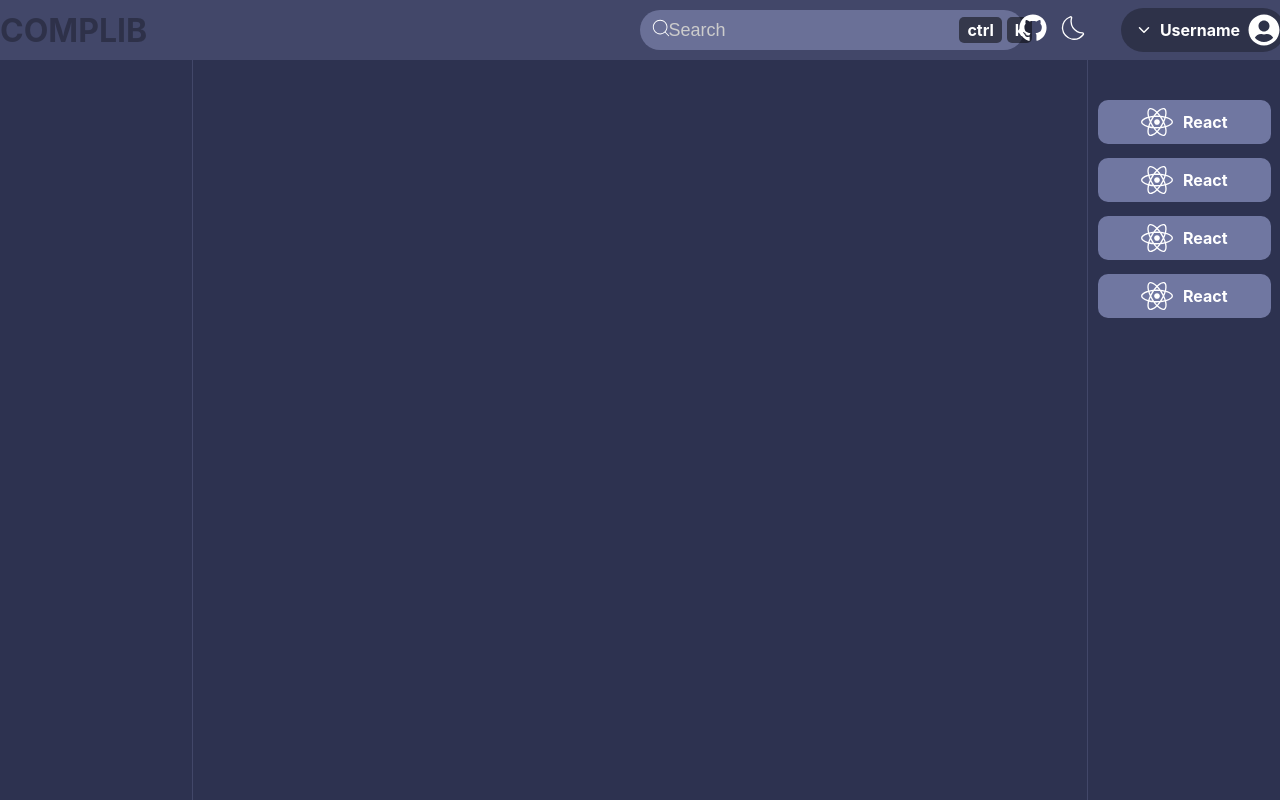
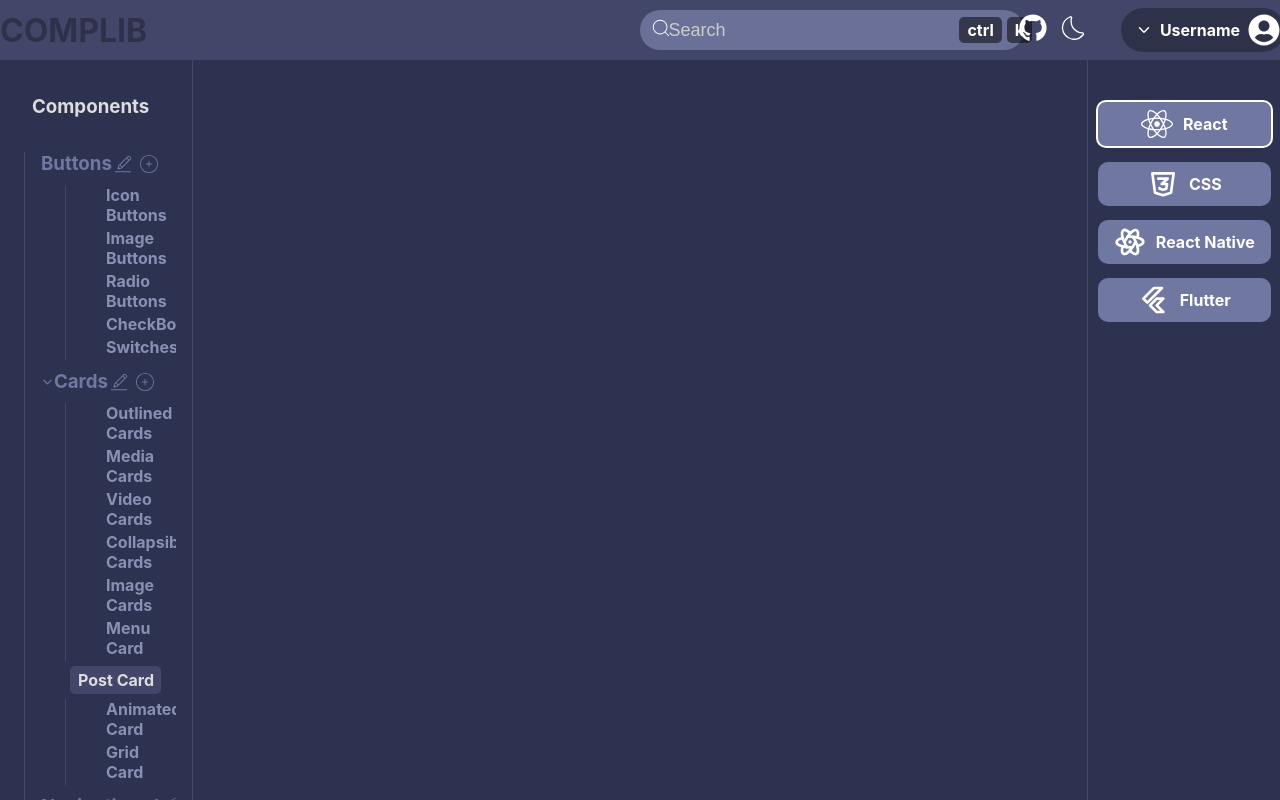
Before and after one commit to Aman-Jangid/Complib, a React (Create React App) app: page / in a window 1280 px wide. Shown: the top 800 px of the page. Built offline with nearby package versions, Linux system fonts and the light colour scheme.

Commit message:
Create & Style Index Component and Add Props to IconButton

```diff
--- a/src/Components/IconButton.tsx
+++ b/src/Components/IconButton.tsx
@@ -1,38 +1,51 @@
+import { FC } from "react";
+
 import styles from "../Styles/Global.module.css";
 
 import * as mdIcons from "react-icons/md";
 import * as piIcons from "react-icons/pi";
 import * as siIcons from "react-icons/si";
-import * as tiIcons from "react-icons/ti";
+import * as tbIcons from "react-icons/tb";
 import * as faIcons from "react-icons/fa";
 
-function IconButton() {
-  const iconName = "FaReact";
-  const iconPack: any = "fa";
-  const w = "150%";
-  const h = "44px";
-  const bgc = "#7077A1";
+interface props {
+  iconName: string;
+  iconPack: string;
+  width: string;
+  height: string;
+  backgroundColor: string;
+  color: string;
+  textColor: string;
+  text: string;
+  active: Boolean;
+}
 
+const IconButton: FC<props> = (props): JSX.Element => {
   const iconPacks: any = {
     md: mdIcons,
     pi: piIcons,
     si: siIcons,
-    ti: tiIcons,
+    tb: tbIcons,
     fa: faIcons,
   };
 
-  const SelectedIconPack = iconPacks[iconPack];
-  const Icon = SelectedIconPack[iconName];
+  const SelectedIconPack = iconPacks[props.iconPack];
+  const Icon = SelectedIconPack[props.iconName];
 
   return (
     <div
       className={styles.iconButton}
-      style={{ width: w, height: h, backgroundColor: bgc }}
+      style={{
+        width: props.width,
+        height: props.height,
+        backgroundColor: props.backgroundColor,
+        border: props.active ? "2px solid white" : "None",
+      }}
     >
-      <Icon size={32} color={"white"} />
-      <p>{iconName.slice(2)}</p>
+      <Icon size={32} color={props.color} />
+      <p style={{ color: props.textColor }}>{props.text}</p>
     </div>
   );
-}
+};
 
 export default IconButton;
--- /dev/null
+++ b/src/Components/IndexItemGroup.tsx
@@ -0,0 +1,51 @@
+import { FC } from "react";
+import styles from "../Styles/Home.module.css";
+import ListItem from "./ListItem";
+
+import { CiCirclePlus, CiEdit } from "react-icons/ci";
+import { IoChevronDown, IoChevronForward } from "react-icons/io5";
+
+interface Props {
+  heading: String;
+  items: Array<String>;
+}
+
+// the links should be able to jump through sections in ContentArea
+// TODO : Also receive the current category/list
+
+const IndexItemGroup: FC<Props> = (props): JSX.Element => {
+  const collapsed: Boolean = false;
+
+  return (
+    <ul className={styles.indexItemGroup}>
+      <h3
+        style={{
+          color: "#7077a1",
+          display: "flex",
+          alignItems: "center",
+          justifyContent: "space-between",
+          margin: "0 10px 10px -1.5rem",
+        }}
+      >
+        {collapsed ? (
+          <IoChevronForward size={22} />
+        ) : (
+          <IoChevronDown size={22} />
+        )}
+        {props.heading}
+        <div style={{ display: "flex", gap: "4px", alignItems: "center" }}>
+          <CiEdit size={22} />
+          <CiCirclePlus size={22} />
+        </div>
+      </h3>
+      {props.items.map((listItem) => (
+        <ListItem
+          item={listItem}
+          active={listItem === "Post Card" ? true : false}
+        />
+      ))}
+    </ul>
+  );
+};
+
+export default IndexItemGroup;
--- /dev/null
+++ b/src/Components/ListItem.tsx
@@ -0,0 +1,29 @@
+import { FC } from "react";
+import styles from "../Styles/Home.module.css";
+
+interface Props {
+  item: String;
+  active: Boolean;
+}
+
+// the links should be able to jump through sections in ContentArea
+// TODO : Also receive the current category/list
+
+const activeStyles: Object = {
+  backgroundColor: "#424769",
+  padding: "4px",
+  color: "#ddd",
+  margin: "5px",
+  textAlign: "center",
+  borderRadius: "5px",
+};
+
+const ListItem: FC<Props> = (props): JSX.Element => {
+  return (
+    <ul className={styles.listItem} style={props.active ? activeStyles : {}}>
+      {props.item}
+    </ul>
+  );
+};
+
+export default ListItem;
--- a/src/Components/OnThisPage.tsx
+++ b/src/Components/OnThisPage.tsx
@@ -1,7 +1,77 @@
 import styles from "../Styles/Home.module.css";
 
+import { FaPlus } from "react-icons/fa6";
+
+import IndexItemGroup from "./IndexItemGroup";
+
+const index: Array<Object> = [
+  {
+    Buttons: [
+      "Icon Buttons",
+      "Image Buttons",
+      "Radio Buttons",
+      "CheckBoxes",
+      "Switches",
+    ],
+  },
+  {
+    Cards: [
+      "Outlined Cards",
+      "Media Cards",
+      "Video Cards",
+      "Collapsible Cards",
+      "Image Cards",
+      "Menu Card",
+      "Post Card",
+      "Animated Card",
+      "Grid Card",
+    ],
+  },
+  {
+    Navigation: [
+      "Back-Links",
+      "Forward-Links",
+      "Pagination",
+      "Indexes",
+      "Link Containers",
+    ],
+  },
+  {
+    Carousels: [
+      "Image Carousels",
+      "Product Carousels",
+      "Content Carousels",
+      "Testimonial Carousels",
+      "Interactive Carousels",
+      "News Carousels",
+    ],
+  },
+];
+
 function OnThisPage() {
-  return <div className={styles.onThisPage}></div>;
+  return (
+    <div className={styles.onThisPage}>
+      <ul>
+        <div className={styles.indexHeading}>
+          <h3 className={styles.indexHeadingText}>Components</h3>
+          <FaPlus size={22} />
+        </div>
+        <div
+          style={{
+            borderLeft: "1px solid #424769",
+            overflowY: "auto",
+          }}
+        >
+          {index.map((obj: Object) => (
+            <IndexItemGroup
+              heading={Object.keys(obj)[0]}
+              items={Object.values(obj)[0]}
+            />
+          ))}
+        </div>
+      </ul>
+    </div>
+  );
 }
 
 export default OnThisPage;
--- a/src/Components/Sidebar.tsx
+++ b/src/Components/Sidebar.tsx
@@ -4,10 +4,50 @@
 function Sidebar() {
   return (
     <div className={styles.sidebar}>
-      <IconButton />
-      <IconButton />
-      <IconButton />
-      <IconButton />
+      <IconButton
+        active={true}
+        backgroundColor="#7077A1"
+        color="white"
+        width="150%"
+        height="44px"
+        iconPack="fa"
+        iconName="FaReact"
+        textColor="white"
+        text="React"
+      />
+      <IconButton
+        active={false}
+        backgroundColor="#7077A1"
+        color="white"
+        width="150%"
+        height="44px"
+        iconPack="tb"
+        iconName="TbBrandCss3"
+        textColor="white"
+        text="CSS"
+      />
+      <IconButton
+        active={false}
+        backgroundColor="#7077A1"
+        color="white"
+        width="150%"
+        height="44px"
+        iconPack="tb"
+        iconName="TbBrandReactNative"
+        textColor="white"
+        text="React Native"
+      />
+      <IconButton
+        active={false}
+        backgroundColor="#7077A1"
+        color="white"
+        width="150%"
+        height="44px"
+        iconPack="tb"
+        iconName="TbBrandFlutter"
+        textColor="white"
+        text="Flutter"
+      />
     </div>
   );
 }
--- a/src/Styles/Home.module.css
+++ b/src/Styles/Home.module.css
@@ -120,3 +120,31 @@
   justify-content: center;
   align-items: center;
 }
+
+.onThisPage {
+  text-align: start;
+  margin-left: -1rem;
+}
+
+.indexHeading {
+  display: flex;
+  align-items: center;
+  justify-content: space-between;
+  margin: 0 2rem 1rem 0.5rem;
+  color: #ddd;
+}
+
+.indexItemGroup {
+  padding-right: 10px;
+  display: flex;
+  flex-direction: column;
+  margin-bottom: 10px;
+}
+
+.listItem {
+  color: #8990b4;
+  font-weight: bold;
+  border-left: 1px solid #424769;
+  text-align: start;
+  padding-bottom: 3px;
+}
```
